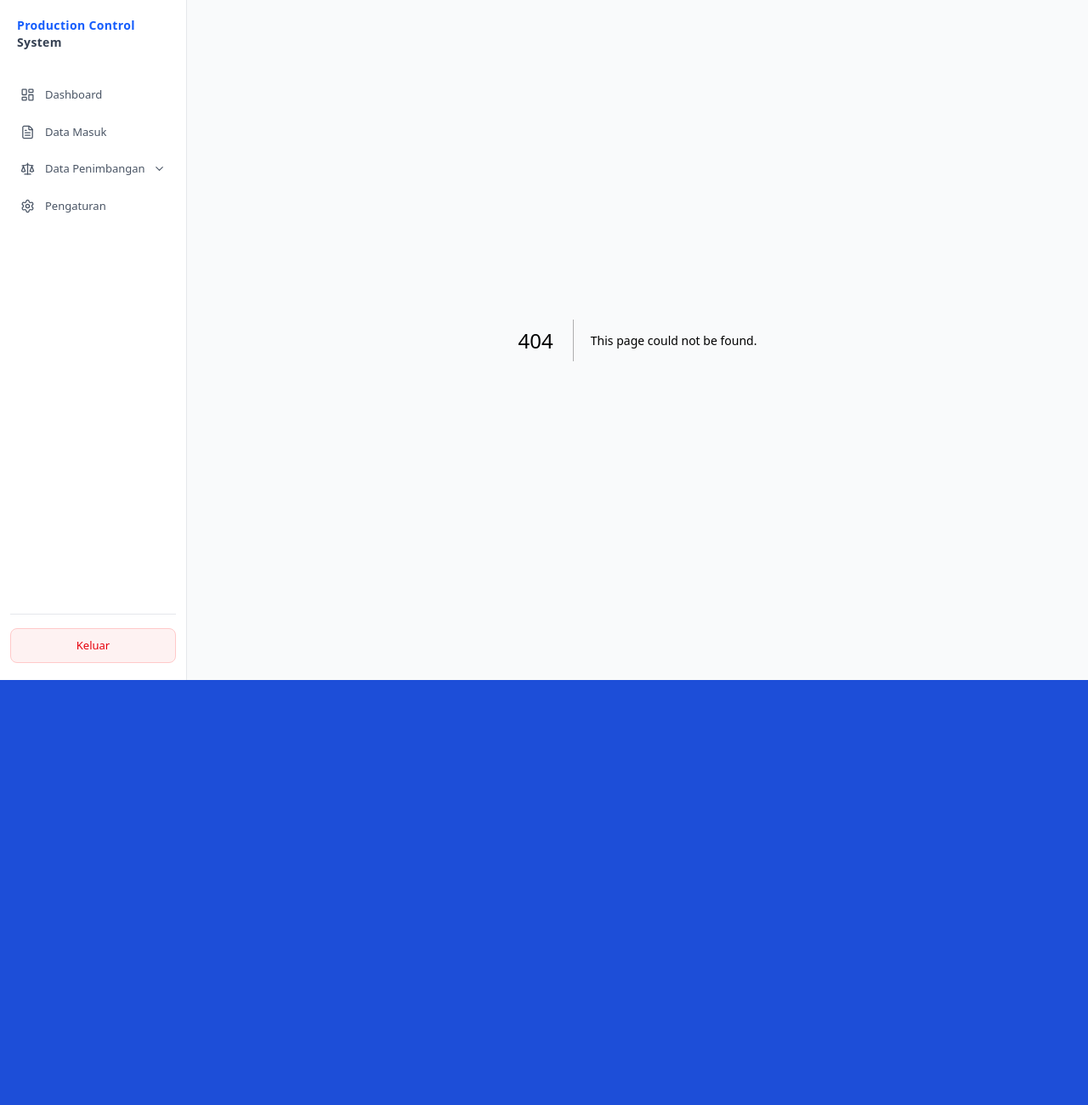
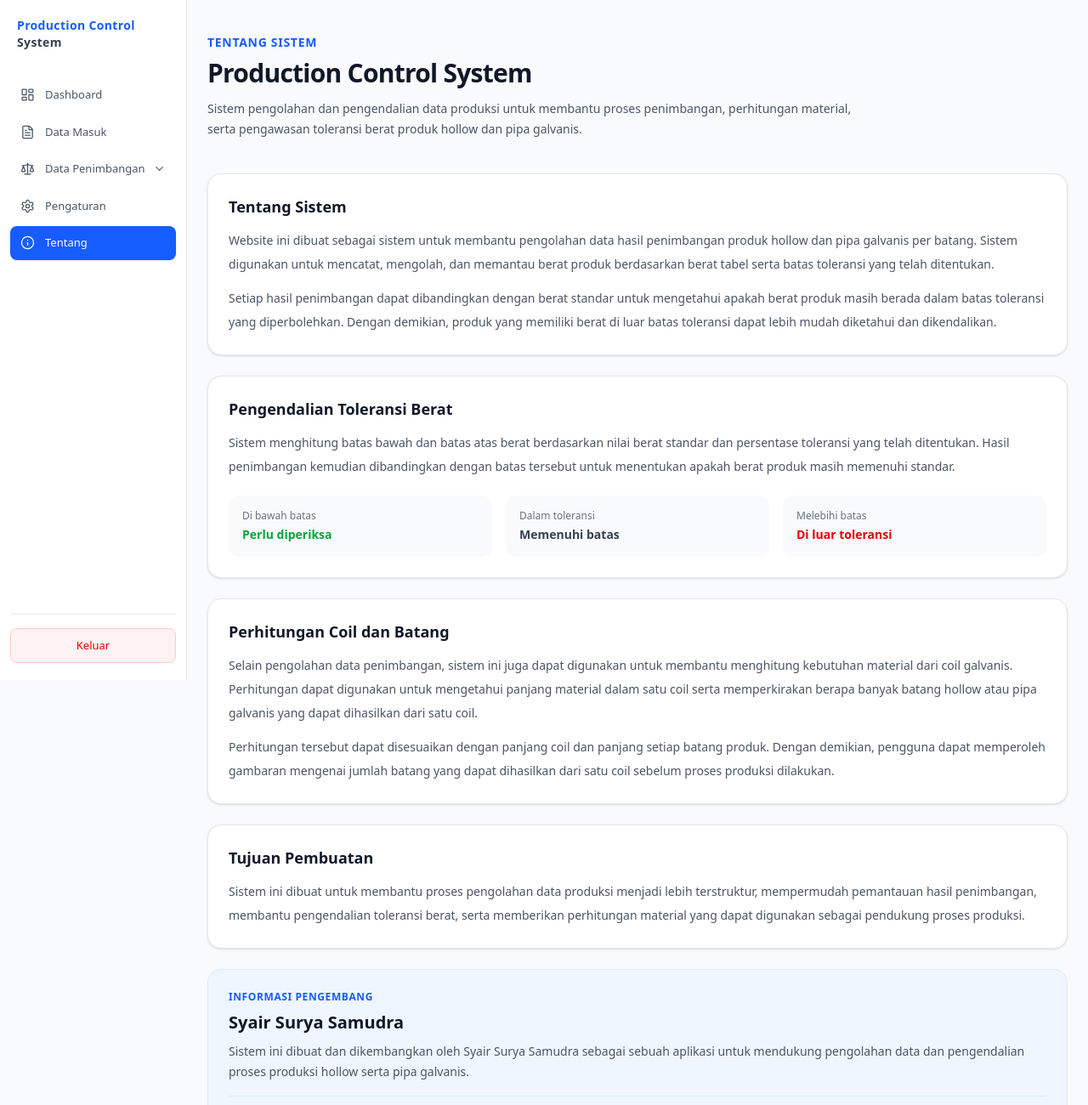
Before and after one commit to syair24/ngolah-data-ipka, a Next.js app: page /tentang in a window 1280 px wide. Before the commit this address had no page. Shown: the top 1300 px of the page at 85% size. Before the commit the page ends 800 px from the top, so only its background shows below. Built offline with nearby package versions, Linux system fonts and the light colour scheme.

Commit message:
update page tentang

```diff
--- /dev/null
+++ b/app/tentang/page.tsx
@@ -0,0 +1,134 @@
+export default function TentangPage() {
+  return (
+    <main className="min-h-screen bg-gray-50 px-6 py-10">
+      <div className="mx-auto max-w-5xl">
+        {/* HEADER */}
+        <div className="mb-10">
+          <p className="mb-2 text-sm font-semibold uppercase tracking-wider text-blue-600">
+            Tentang Sistem
+          </p>
+
+          <h1 className="text-3xl font-bold tracking-tight text-gray-900">
+            Production Control System
+          </h1>
+
+          <p className="mt-3 max-w-3xl text-sm leading-6 text-gray-600">
+            Sistem pengolahan dan pengendalian data produksi untuk membantu proses penimbangan,
+            perhitungan material, serta pengawasan toleransi berat produk hollow dan pipa galvanis.
+          </p>
+        </div>
+
+        <div className="space-y-6">
+          {/* TENTANG SISTEM */}
+          <section className="rounded-2xl border border-gray-200 bg-white p-6 shadow-sm">
+            <h2 className="mb-3 text-lg font-semibold text-gray-900">Tentang Sistem</h2>
+
+            <p className="text-sm leading-7 text-gray-600">
+              Website ini dibuat sebagai sistem untuk membantu pengolahan data hasil penimbangan
+              produk hollow dan pipa galvanis per batang. Sistem digunakan untuk mencatat, mengolah,
+              dan memantau berat produk berdasarkan berat tabel serta batas toleransi yang telah
+              ditentukan.
+            </p>
+
+            <p className="mt-3 text-sm leading-7 text-gray-600">
+              Setiap hasil penimbangan dapat dibandingkan dengan berat standar untuk mengetahui
+              apakah berat produk masih berada dalam batas toleransi yang diperbolehkan. Dengan
+              demikian, produk yang memiliki berat di luar batas toleransi dapat lebih mudah
+              diketahui dan dikendalikan.
+            </p>
+          </section>
+
+          {/* TOLERANSI */}
+          <section className="rounded-2xl border border-gray-200 bg-white p-6 shadow-sm">
+            <h2 className="mb-3 text-lg font-semibold text-gray-900">
+              Pengendalian Toleransi Berat
+            </h2>
+
+            <p className="text-sm leading-7 text-gray-600">
+              Sistem menghitung batas bawah dan batas atas berat berdasarkan nilai berat standar dan
+              persentase toleransi yang telah ditentukan. Hasil penimbangan kemudian dibandingkan
+              dengan batas tersebut untuk menentukan apakah berat produk masih memenuhi standar.
+            </p>
+
+            <div className="mt-5 grid gap-4 sm:grid-cols-3">
+              <div className="rounded-xl bg-gray-50 p-4">
+                <p className="text-xs font-medium text-gray-500">Di bawah batas</p>
+                <p className="mt-1 text-sm font-semibold text-green-600">Perlu diperiksa</p>
+              </div>
+
+              <div className="rounded-xl bg-gray-50 p-4">
+                <p className="text-xs font-medium text-gray-500">Dalam toleransi</p>
+                <p className="mt-1 text-sm font-semibold text-gray-700">Memenuhi batas</p>
+              </div>
+
+              <div className="rounded-xl bg-gray-50 p-4">
+                <p className="text-xs font-medium text-gray-500">Melebihi batas</p>
+                <p className="mt-1 text-sm font-semibold text-red-600">Di luar toleransi</p>
+              </div>
+            </div>
+          </section>
+
+          {/* PERHITUNGAN COIL */}
+          <section className="rounded-2xl border border-gray-200 bg-white p-6 shadow-sm">
+            <h2 className="mb-3 text-lg font-semibold text-gray-900">
+              Perhitungan Coil dan Batang
+            </h2>
+
+            <p className="text-sm leading-7 text-gray-600">
+              Selain pengolahan data penimbangan, sistem ini juga dapat digunakan untuk membantu
+              menghitung kebutuhan material dari coil galvanis. Perhitungan dapat digunakan untuk
+              mengetahui panjang material dalam satu coil serta memperkirakan berapa banyak batang
+              hollow atau pipa galvanis yang dapat dihasilkan dari satu coil.
+            </p>
+
+            <p className="mt-3 text-sm leading-7 text-gray-600">
+              Perhitungan tersebut dapat disesuaikan dengan panjang coil dan panjang setiap batang
+              produk. Dengan demikian, pengguna dapat memperoleh gambaran mengenai jumlah batang
+              yang dapat dihasilkan dari satu coil sebelum proses produksi dilakukan.
+            </p>
+          </section>
+
+          {/* TUJUAN */}
+          <section className="rounded-2xl border border-gray-200 bg-white p-6 shadow-sm">
+            <h2 className="mb-3 text-lg font-semibold text-gray-900">Tujuan Pembuatan</h2>
+
+            <p className="text-sm leading-7 text-gray-600">
+              Sistem ini dibuat untuk membantu proses pengolahan data produksi menjadi lebih
+              terstruktur, mempermudah pemantauan hasil penimbangan, membantu pengendalian toleransi
+              berat, serta memberikan perhitungan material yang dapat digunakan sebagai pendukung
+              proses produksi.
+            </p>
+          </section>
+
+          {/* PEMBUAT */}
+          <section className="rounded-2xl border border-blue-100 bg-blue-50 p-6">
+            <p className="text-xs font-semibold uppercase tracking-wider text-blue-600">
+              Informasi Pengembang
+            </p>
+
+            <h2 className="mt-2 text-xl font-bold text-gray-900">Syair Surya Samudra</h2>
+
+            <p className="mt-2 text-sm leading-6 text-gray-600">
+              Sistem ini dibuat dan dikembangkan oleh Syair Surya Samudra sebagai sebuah aplikasi
+              untuk mendukung pengolahan data dan pengendalian proses produksi hollow serta pipa
+              galvanis.
+            </p>
+
+            <div className="mt-4 border-t border-blue-100 pt-4">
+              <p className="text-xs text-gray-500">Tanggal pembuatan</p>
+
+              <p className="mt-1 text-sm font-medium text-gray-800">26 September 2026</p>
+            </div>
+          </section>
+        </div>
+
+        {/* FOOTER */}
+        <div className="py-8 text-center">
+          <p className="text-xs text-gray-400">Production Control System © 2026</p>
+
+          <p className="mt-1 text-xs text-gray-400">Dibuat oleh Syair Surya Samudra</p>
+        </div>
+      </div>
+    </main>
+  );
+}
--- a/components/Sidebar.tsx
+++ b/components/Sidebar.tsx
@@ -3,7 +3,6 @@
 import { useState } from 'react';
 import Link from 'next/link';
 import { usePathname, useRouter } from 'next/navigation';
-
 import {
   LayoutDashboard,
   FileText,
@@ -12,6 +11,7 @@ import {
   CalendarDays,
   List,
   ChevronDown,
+  Info,
 } from 'lucide-react';
 
 export default function Sidebar() {
@@ -19,7 +19,6 @@ export default function Sidebar() {
   const router = useRouter();
 
   const isDataPage = currentPath.startsWith('/data-penimbangan');
-
   const [isDataOpen, setIsDataOpen] = useState(isDataPage);
 
   const menuList = [
@@ -37,6 +36,11 @@ export default function Sidebar() {
       name: 'Pengaturan',
       path: '/pengaturan',
       icon: Settings,
+    },
+    {
+      name: 'Tentang',
+      path: '/tentang',
+      icon: Info,
     },
   ];
 
@@ -78,7 +82,7 @@ export default function Sidebar() {
 
       {/* MENU */}
       <nav className="flex-1 space-y-1">
-        {/* MENU UTAMA */}
+        {/* DASHBOARD & DATA MASUK */}
         {menuList.slice(0, 2).map((menu) => {
           const isCurrentActive = currentPath === menu.path;
           const IconComponent = menu.icon;
@@ -94,12 +98,13 @@ export default function Sidebar() {
               }`}
             >
               <IconComponent size={17} strokeWidth={1.8} />
+
               <span>{menu.name}</span>
             </Link>
           );
         })}
 
-        {/* DROPDOWN DATA PENIMBANGAN */}
+        {/* DATA PENIMBANGAN */}
         <div>
           <button
             type="button"
@@ -110,6 +115,7 @@ export default function Sidebar() {
           >
             <span className="flex items-center gap-3">
               <Scale size={17} strokeWidth={1.8} />
+
               <span>Data Penimbangan</span>
             </span>
 
@@ -138,6 +144,7 @@ export default function Sidebar() {
                     }`}
                   >
                     <IconComponent size={16} strokeWidth={1.8} />
+
                     <span>{menu.name}</span>
                   </Link>
                 );
@@ -147,7 +154,7 @@ export default function Sidebar() {
         </div>
 
         {/* PENGATURAN */}
-        {menuList.slice(2).map((menu) => {
+        {menuList.slice(2, 3).map((menu) => {
           const isCurrentActive = currentPath === menu.path;
           const IconComponent = menu.icon;
 
@@ -162,6 +169,29 @@ export default function Sidebar() {
               }`}
             >
               <IconComponent size={17} strokeWidth={1.8} />
+
+              <span>{menu.name}</span>
+            </Link>
+          );
+        })}
+
+        {/* TENTANG */}
+        {menuList.slice(3).map((menu) => {
+          const isCurrentActive = currentPath === menu.path;
+          const IconComponent = menu.icon;
+
+          return (
+            <Link
+              key={menu.path}
+              href={menu.path}
+              className={`flex items-center gap-3 rounded-lg px-3 py-2.5 text-[13px] font-medium transition-colors ${
+                isCurrentActive
+                  ? 'bg-blue-600 text-white shadow-sm'
+                  : 'text-gray-600 hover:bg-gray-100 hover:text-gray-900'
+              }`}
+            >
+              <IconComponent size={17} strokeWidth={1.8} />
+
               <span>{menu.name}</span>
             </Link>
           );
```
